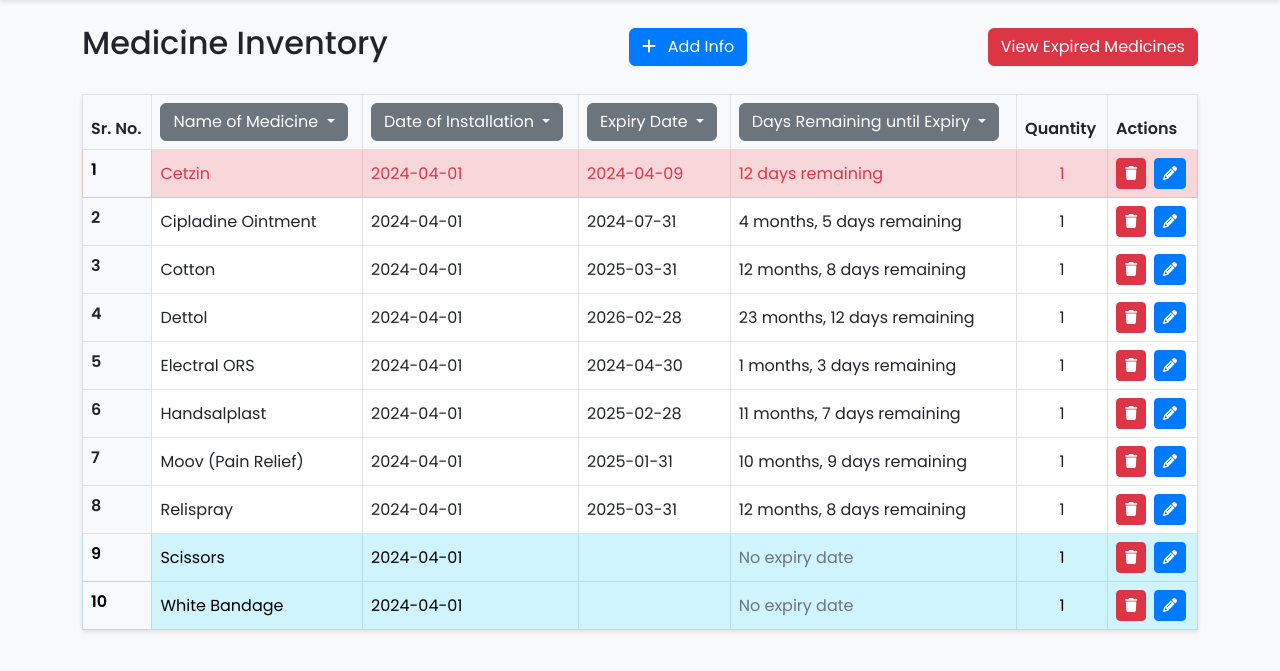
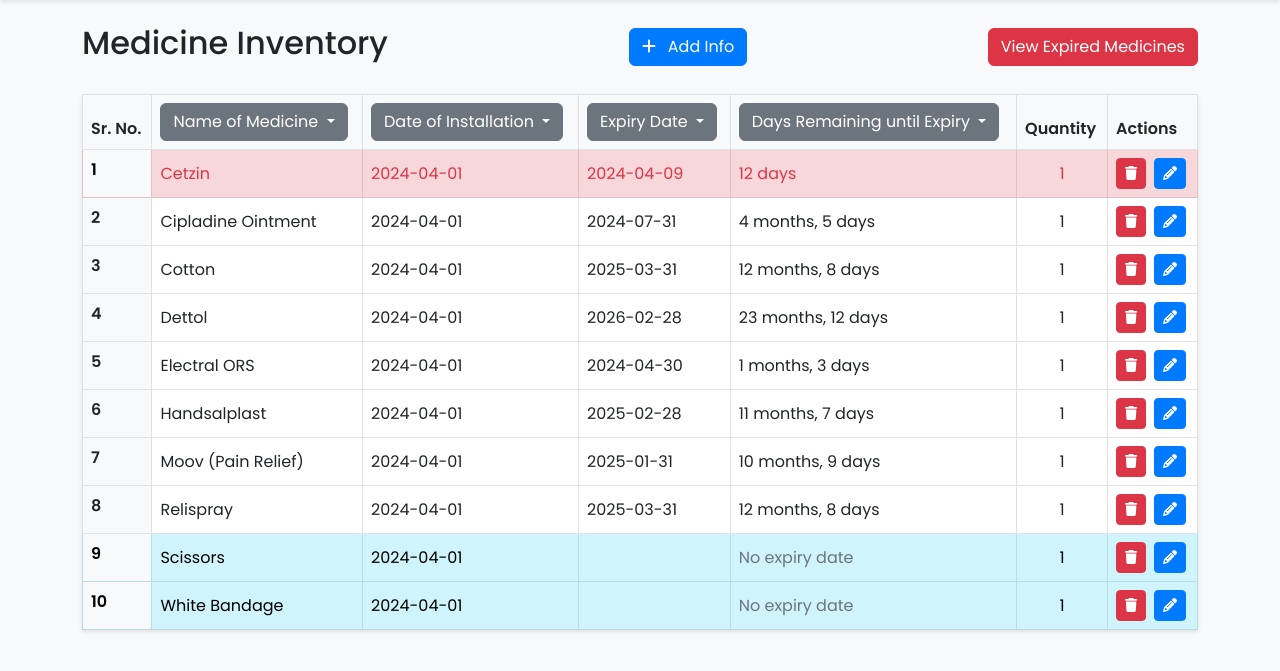
Before and after one commit to atharva2202/ITFAKS, a Flask app: page /landing in a window 1280 px wide. Shown: the part 56-727 px from the top of the page. Run offline with Flask 3, Linux system fonts and the light colour scheme; a user stored in the database is signed in; data comes from the database, SQL or seed files in the repository; both versions use the stored data as it was after the commit.

Commit message:
Updated code

```diff
--- a/templates/landing.html
+++ b/templates/landing.html
@@ -233,9 +233,9 @@
                 {% set months = remaining_days // 30 %}
                 {% set days = remaining_days % 30 %}
                 {% if months > 0 %}
-                    {{ months }} months, {{ days }} days remaining
+                    {{ months }} months, {{ days }} days
                 {% elif days > 0 %}
-                    {{ days }} days remaining
+                    {{ days }} days
                 {% else %}
                     <span class="text-danger">Medicine Expired</span>
                 {% endif %}
```
Also changed, not shown: medicine.db.
